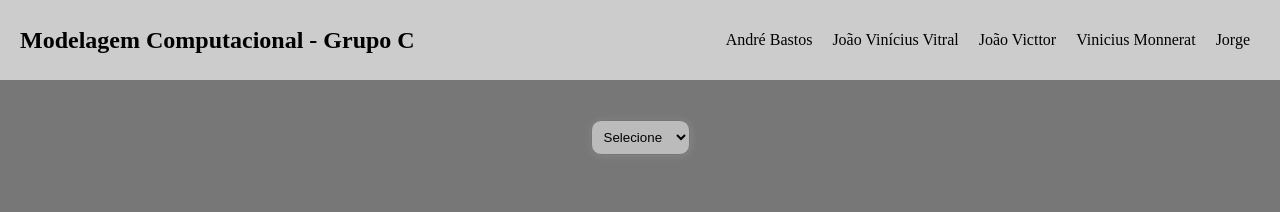
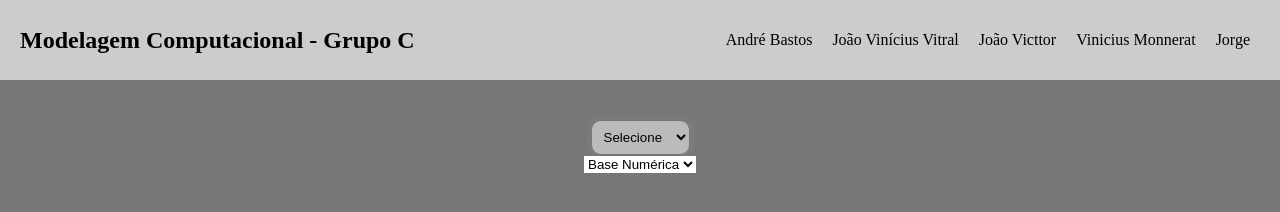
Before and after one commit to JxVtrl/Modelagem, a plain HTML site: page index.html in a window 1280 px wide. Drawn offline with Linux system fonts and the light colour scheme.

Commit message:
Seleção de bases numéricas
1. Adicionado uma caixa de seleção para a escolha de bases numéricas de 2-10.

1.2. É preciso fazer com que o usuário, ao escolher determinada base, não consiga digitar um número inválido, exemplo: o usuário escolhe a base 2, binária, e escreve uma soma de "123 + 123".

Obs.:  Precisava fazer essa seleção de bases para ver se o código  estava fazendo tudo certo, como não sei muito de HTML e JavaScript, tentei fazer essa caixa de seleção com base no que já foi programado pelos outros integrantes, então é bem provável que não esteja muito otimizado!

```diff
--- a/index.html
+++ b/index.html
@@ -31,6 +31,18 @@
             <option value="0">Soma</option>
             <option value="1">Subtração</option>
         </select>
+        <select name="basenumerica" id="basen">
+            <option selected disabled>Base Numérica</option>
+            <option value="2">2</option>
+            <option value="3">3</option>
+            <option value="4">4</option>
+            <option value="5">5</option>
+            <option value="6">6</option>
+            <option value="7">7</option>
+            <option value="8">8</option>
+            <option value="9">9</option>
+            <option value="10">10</option>
+        </select>
 
         <div id="input_father" class="hidden">
             <div id="input_div"></div>
--- a/script.js
+++ b/script.js
@@ -5,6 +5,14 @@ var result_div = document.getElementById('result_div')
 var operacao_btn_calculate = document.getElementById('btn_calculate')
 
 var operacao_type
+
+var base_select = document.getElementById('basen');
+var base;
+
+// "Escutando o evento" de seleção de base
+var base_listener = base_select.addEventListener("input", () => {
+    base = base_select.value;
+});
 
 // Escutando o evento de seleção de operação
 var select_listener = operacao_select.addEventListener("input", () => {
@@ -73,9 +81,6 @@ function calculateResult(array_1, array_2) {
             array_1.unshift(0)
         }
     }
-
-    // Base temporária, funciona de 2 - 10!!
-    var base = 10;
 
     if (operacao_type == 'Soma') {
         // somando os arrays
```
